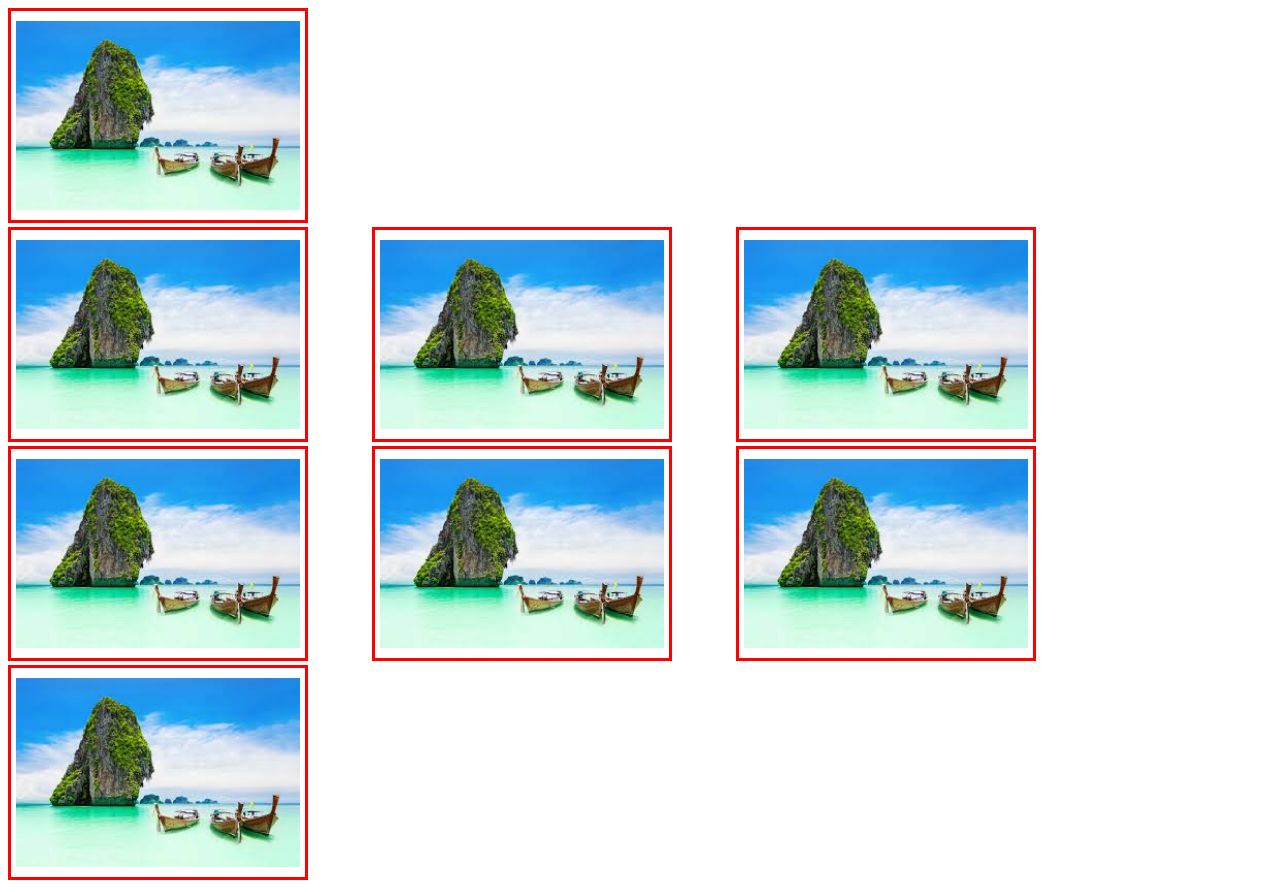
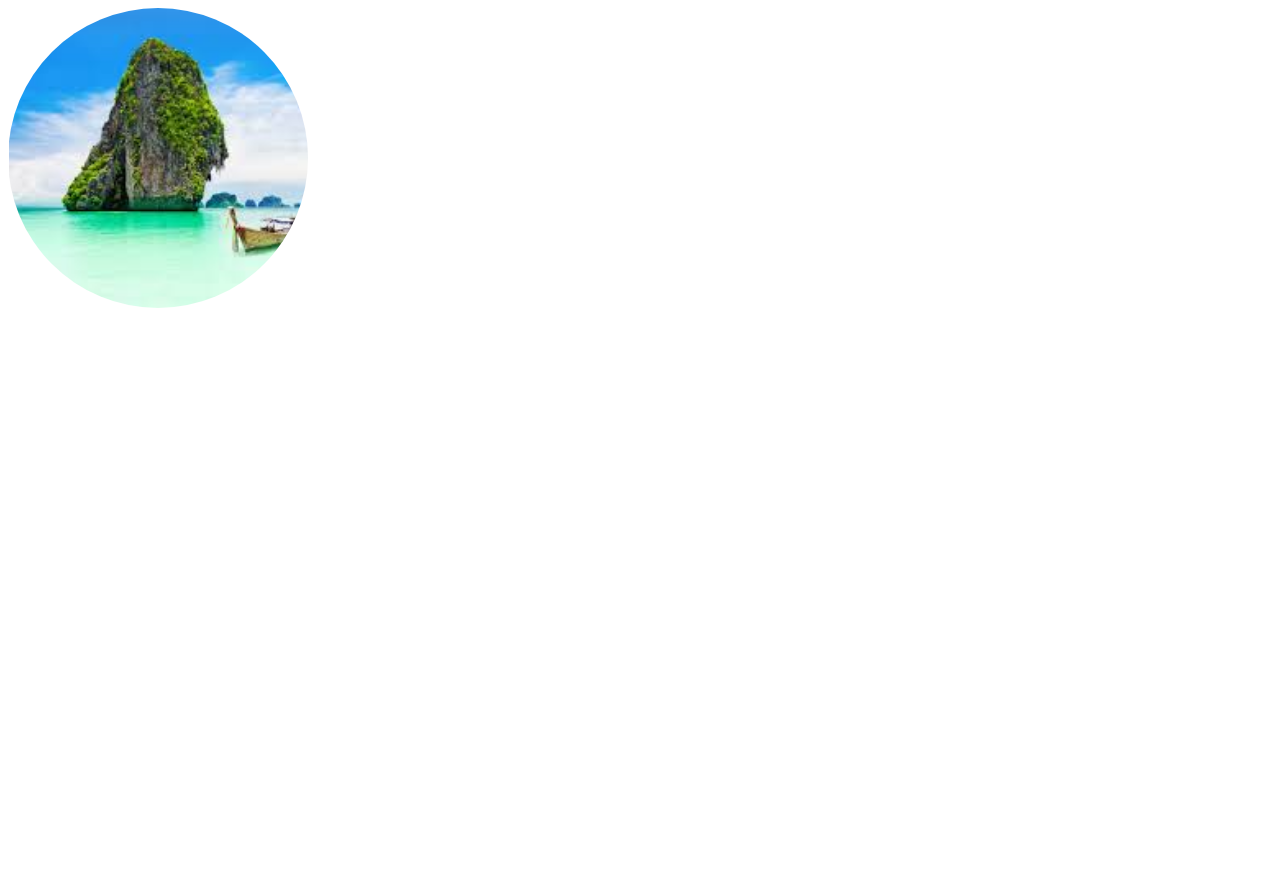
Before and after one commit to NataliiaYakovenko/html-css-project, a plain HTML site: page index.html in a window 1280 px wide. After the commit the page ends 800 px from the top, so only its background shows below. Drawn offline with Linux system fonts and the light colour scheme.

Commit message:
Round image

```diff
--- a/index.html
+++ b/index.html
@@ -14,7 +14,7 @@
       <img class="image" src="./pictures/Pasted image.png" alt="Thailand" />
     </span>
 
-    <img class="image" src="./pictures/Pasted image.png" alt="Thailand" />
+    <!--<img class="image" src="./pictures/Pasted image.png" alt="Thailand" />
     <img class="image" src="./pictures/Pasted image.png" alt="Thailand" />
     <img class="image" src="./pictures/Pasted image.png" alt="Thailand" />
     <div>
@@ -22,7 +22,7 @@
     </div>
     <img class="image" src="./pictures/Pasted image.png" alt="Thailand" />
     <img class="image" src="./pictures/Pasted image.png" alt="Thailand" />
-    <img class="image" src="./pictures/Pasted image.png" alt="Thailand" />
+    <img class="image" src="./pictures/Pasted image.png" alt="Thailand" />-->
 
     <!--<span>Content</span>
     <span>Content</span>
--- a/style.css
+++ b/style.css
@@ -1,13 +1,20 @@
-.image {
+/*.image {
     width: 300px;
     border: 3px, solid, red;
     box-sizing: border-box;
     padding: 10px 5px 10px 5px;
     margin-right: 60px;
-}
+}*/
 div {
     display: inline;
 }
 span {
     display: block;
 }
+img {
+    border-radius: 50%;
+    width: 300px;
+    height: 300px;
+    object-fit: cover;
+    object-position: 1px 0px;
+}
```
